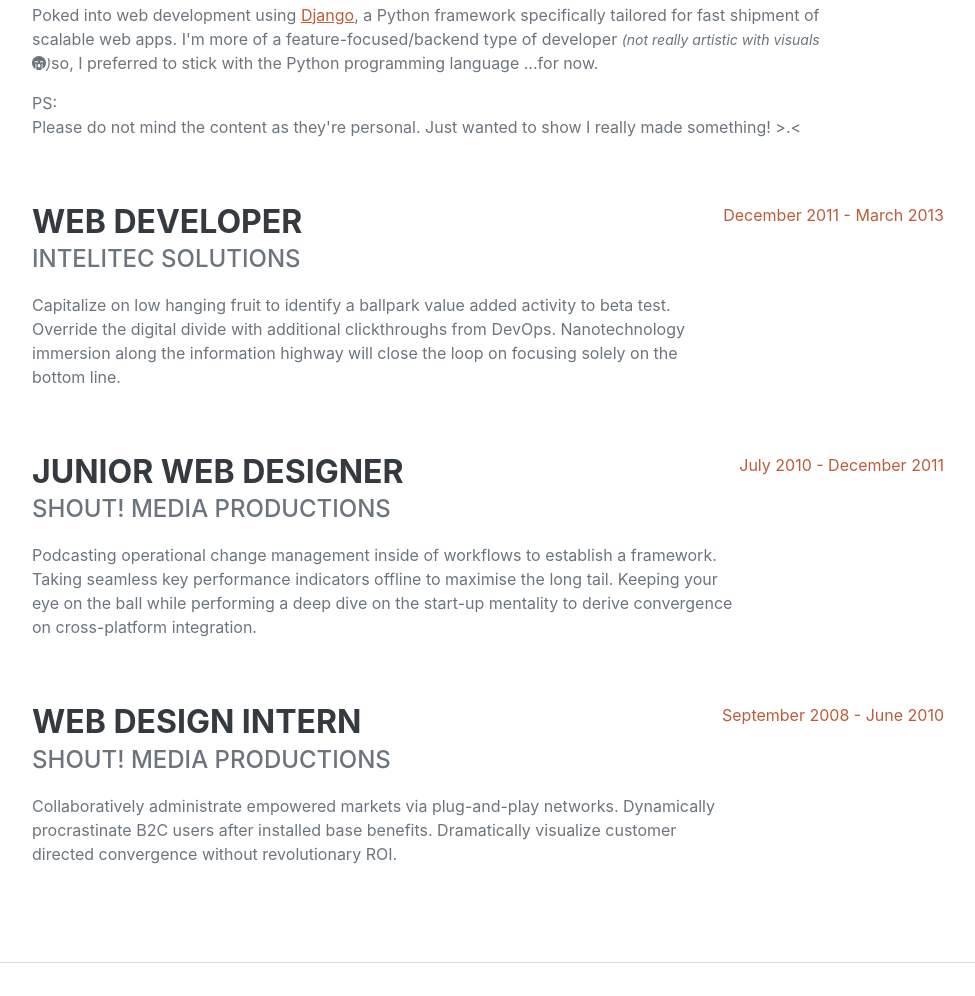
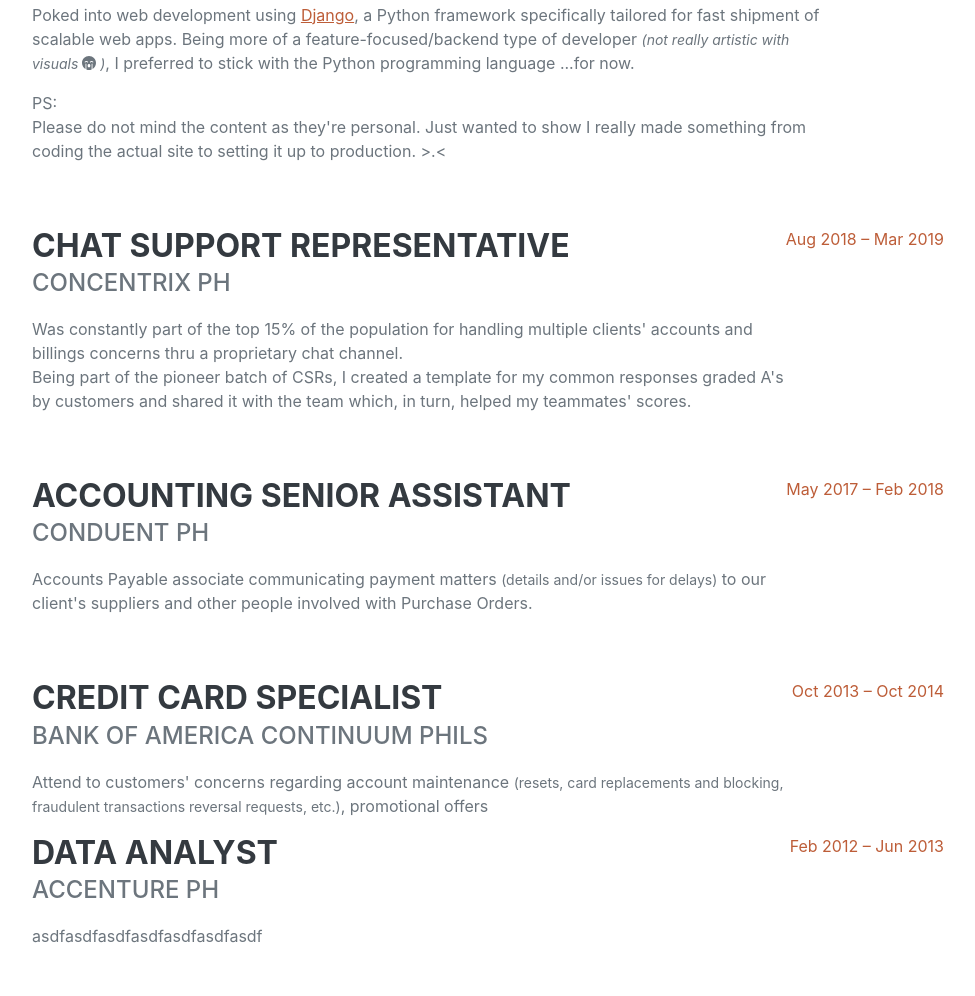
Before and after one commit to tepong32/tepong32.github.io, a plain HTML site: page index.html in a window 1280 px wide. Shown: the part 1084-2080 px from the top of the page, without its empty margins (288-1263 px from the left). Drawn offline with nearby package versions, Linux system fonts and the light colour scheme; a web font is replaced by a local one.

Commit message:
updated exp a little bit

```diff
--- a/index.html
+++ b/index.html
@@ -68,37 +68,56 @@
                         <div class="flex-grow-1">
                             <h3 class="mb-0">Hobbyist Web Developer</h3>
                             <div class="subheading mb-3"><a href="http://thehideout.pythonanywhere.com" target="_blank">thehideout.pythonanywhere.com</a></div>
-                            <p>Poked into web development using <a href="https://www.djangoproject.com" target="_blank">Django</a>, a Python framework specifically tailored for fast shipment of scalable web apps. I'm more of a feature-focused/backend type of developer <small><i>(not really artistic with visuals <i class="fa fa-face-sad-cry"></i>)</i></small>so, I preferred to stick with the Python programming language ...for now.</p>
+                            <p>
+                                Poked into web development using <a href="https://www.djangoproject.com" target="_blank">Django</a>, a Python framework specifically tailored for fast shipment of scalable web apps. Being more of a feature-focused/backend type of developer <small><i>(not really artistic with visuals <i class="fa fa-face-sad-cry"></i> )</i></small>, I preferred to stick with the Python programming language ...for now.
+                            </p>
                             <p>
                                 PS: <br>
-                                Please do not mind the content as they're personal. Just wanted to show I really made something! >.<
+                                Please do not mind the content as they're personal. Just wanted to show I really made something from coding the actual site to setting it up to production. >.<
                             </p>
                         </div>
                         <div class="flex-shrink-0"><span class="text-primary">2019 - Present</span></div>
                     </div>
                     <div class="d-flex flex-column flex-md-row justify-content-between mb-5">
                         <div class="flex-grow-1">
-                            <h3 class="mb-0">Web Developer</h3>
-                            <div class="subheading mb-3">Intelitec Solutions</div>
-                            <p>Capitalize on low hanging fruit to identify a ballpark value added activity to beta test. Override the digital divide with additional clickthroughs from DevOps. Nanotechnology immersion along the information highway will close the loop on focusing solely on the bottom line.</p>
+                            <h3 class="mb-0">Chat Support Representative</h3>
+                            <div class="subheading mb-3">Concentrix PH</div>
+                            <p>
+                                Was constantly part of the top 15% of the population for handling multiple clients' accounts and billings concerns thru a proprietary chat channel. <br>
+                                Being part of the pioneer batch of CSRs, I created a template for my common responses graded A's by customers and shared it with the team which, in turn, helped my teammates' scores.
+                            </p>
                         </div>
-                        <div class="flex-shrink-0"><span class="text-primary">December 2011 - March 2013</span></div>
+                        <div class="flex-shrink-0"><span class="text-primary">Aug 2018 – Mar 2019</span></div>
                     </div>
                     <div class="d-flex flex-column flex-md-row justify-content-between mb-5">
                         <div class="flex-grow-1">
-                            <h3 class="mb-0">Junior Web Designer</h3>
-                            <div class="subheading mb-3">Shout! Media Productions</div>
-                            <p>Podcasting operational change management inside of workflows to establish a framework. Taking seamless key performance indicators offline to maximise the long tail. Keeping your eye on the ball while performing a deep dive on the start-up mentality to derive convergence on cross-platform integration.</p>
+                            <h3 class="mb-0">Accounting Senior Assistant</h3>
+                            <div class="subheading mb-3">Conduent PH</div>
+                            <p>
+                                Accounts Payable associate communicating payment matters <small>(details and/or issues for delays)</small> to our client's suppliers and other people involved with Purchase Orders.
+                            </p>
                         </div>
-                        <div class="flex-shrink-0"><span class="text-primary">July 2010 - December 2011</span></div>
+                        <div class="flex-shrink-0"><span class="text-primary">May 2017 – Feb 2018</span></div>
                     </div>
                     <div class="d-flex flex-column flex-md-row justify-content-between">
                         <div class="flex-grow-1">
-                            <h3 class="mb-0">Web Design Intern</h3>
-                            <div class="subheading mb-3">Shout! Media Productions</div>
-                            <p>Collaboratively administrate empowered markets via plug-and-play networks. Dynamically procrastinate B2C users after installed base benefits. Dramatically visualize customer directed convergence without revolutionary ROI.</p>
+                            <h3 class="mb-0">Credit Card Specialist</h3>
+                            <div class="subheading mb-3">Bank of America Continuum Phils</div>
+                            <p>
+                                Attend to customers' concerns regarding account maintenance <small>(resets, card replacements and blocking, fraudulent transactions reversal requests, etc.)</small>, promotional offers
+                            </p>
                         </div>
-                        <div class="flex-shrink-0"><span class="text-primary">September 2008 - June 2010</span></div>
+                        <div class="flex-shrink-0"><span class="text-primary">Oct 2013 – Oct 2014</span></div>
+                    </div>
+                    <div class="d-flex flex-column flex-md-row justify-content-between">
+                        <div class="flex-grow-1">
+                            <h3 class="mb-0">Data Analyst</h3>
+                            <div class="subheading mb-3">Accenture PH</div>
+                            <p>
+                                asdfasdfasdfasdfasdfasdfasdf
+                            </p>
+                        </div>
+                        <div class="flex-shrink-0"><span class="text-primary">Feb 2012 – Jun 2013</span></div>
                     </div>
                 </div>
             </section>
```
Also changed, not shown: 1 other file.
